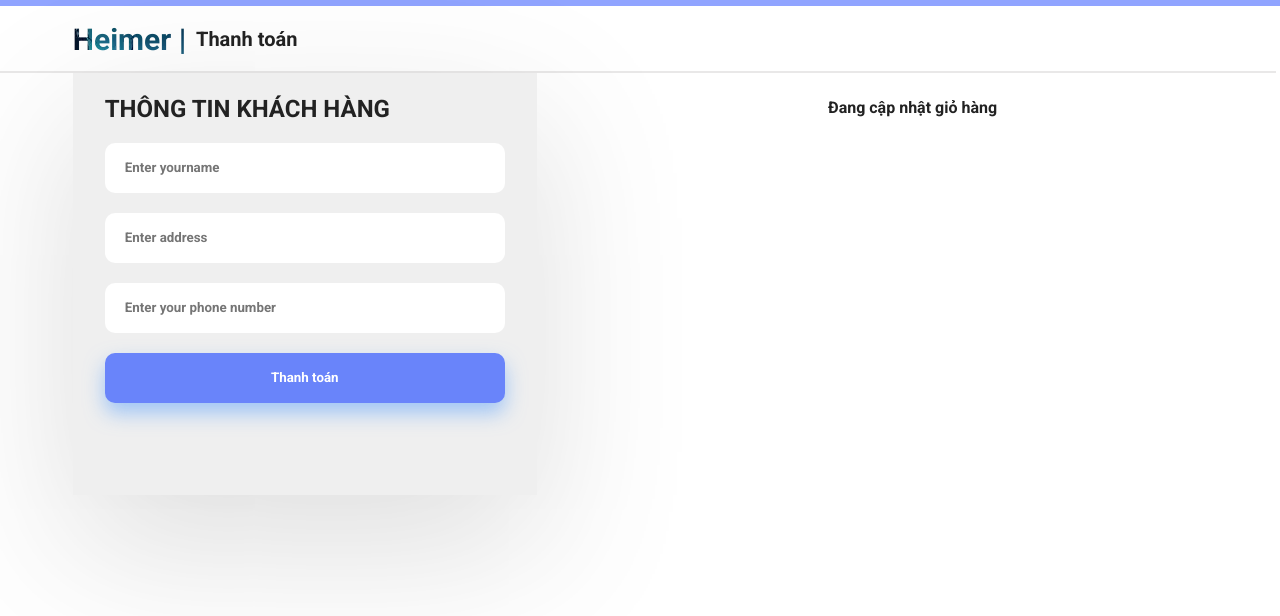
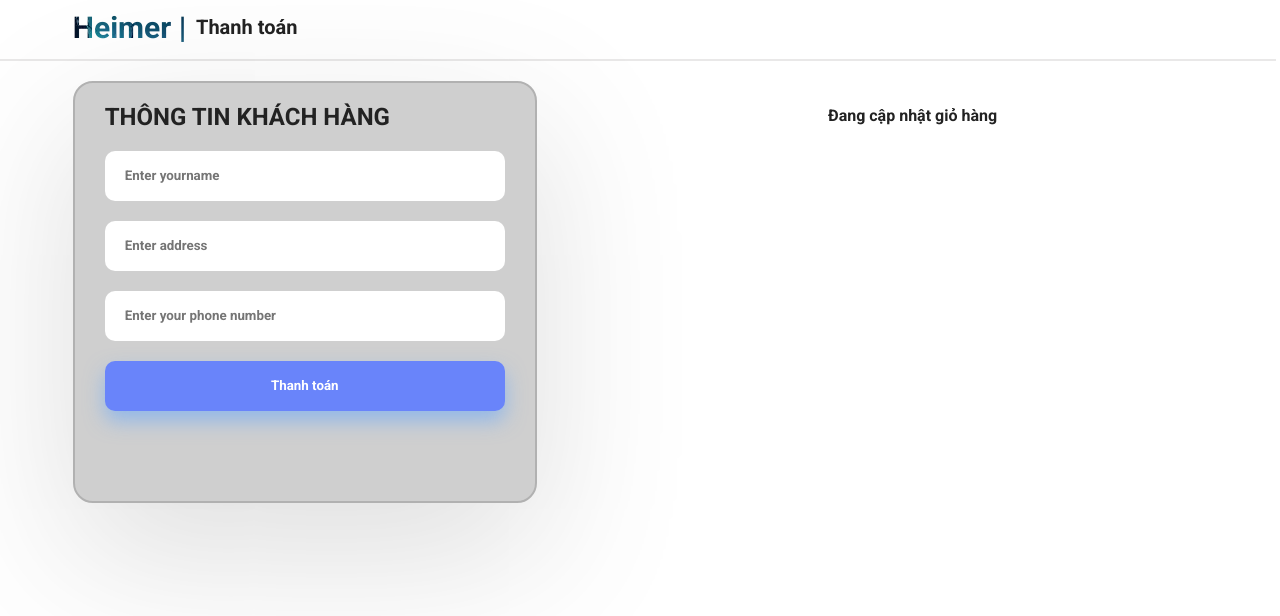
Before and after one commit to trinhtrongphuock66hus/page-pay, a website: page index.html in a window 1280 px wide. Drawn offline with nearby package versions, Linux system fonts and the light colour scheme.

Commit message:
first commit

```diff
--- a/abc.css
+++ b/abc.css
@@ -5,21 +5,16 @@ body{
     width:100%;
     margin-left: -4px;
 }
-.thanh{
-    background-color: #90a4ff;
-    border: #90a4ff solid 2px;
-    width: 100%;
-    height: 2px;
-    margin-top: -8px;
-}
 .login{
-    background-color: #efefef;
+    background-color: #cfcfcf;
     width: 400px;
     text-align: center;
-    border: 2px solid #efefef;
+    border: 2px solid #b1b1b1;
     padding: 50px 30px;
     box-shadow: 0 50px 150px #5553;
     margin-left: 6%;
+    margin-top:20px;
+    border-radius: 20px;
 }
 .title{
     margin-top:10px;
--- a/index.html
+++ b/index.html
@@ -11,7 +11,6 @@
 </head>
 <body>
     <section>
-            <p class="thanh"></p>
             <div class="title"><a href="https://trinhtrongphuock66hus.github.io/page/"><h1>Heimer |</h1></a><p>Thanh toán</p></div>
         <div class="login">
             <table>
```
